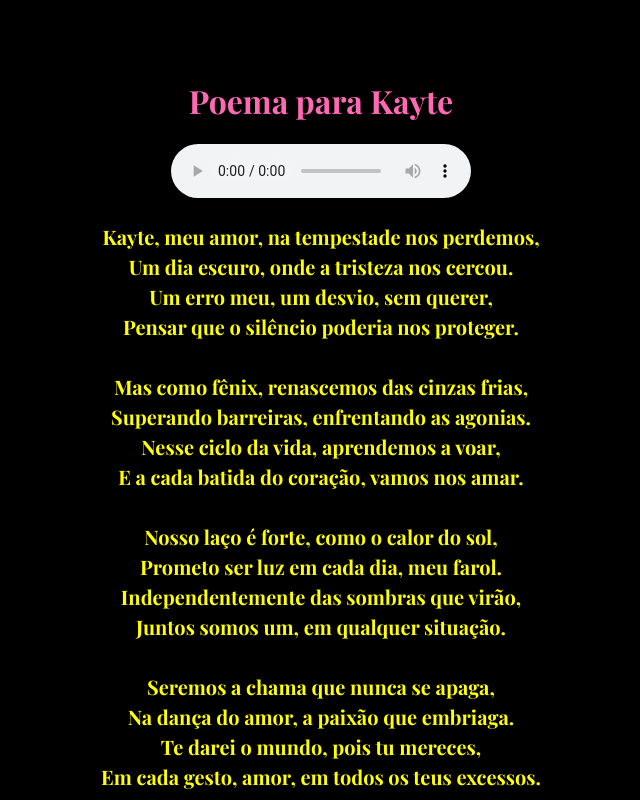
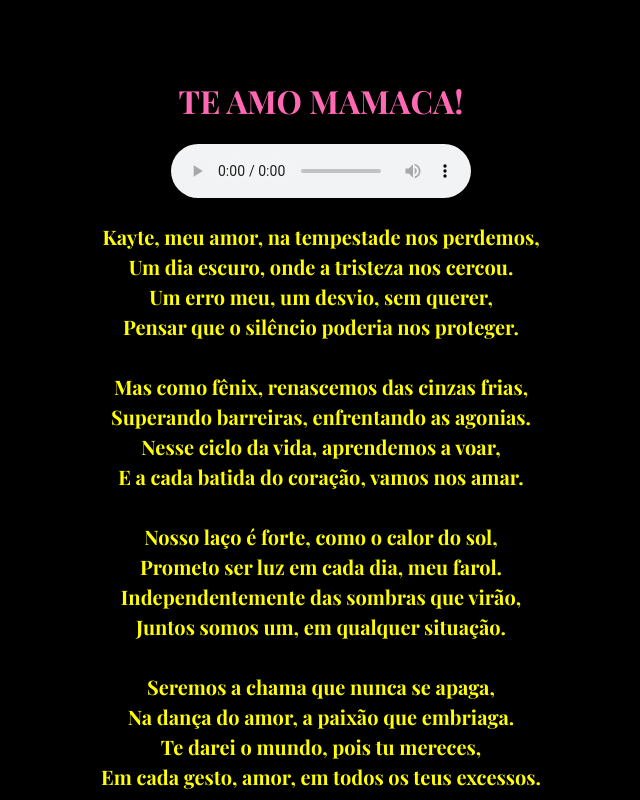
Before and after one commit to Matheusyrion/sempreteamarei, a plain HTML site: page index.html in a window 1280 px wide. Shown: the top 800 px of the page, without its empty margins (319-959 px from the left). Drawn offline with nearby package versions, Linux system fonts and the light colour scheme.

Commit message:
Update index.html

```diff
--- a/index.html
+++ b/index.html
@@ -71,7 +71,7 @@
     </style>
 </head>
 <body>
-    <h1>Poema para Kayte</h1>
+    <h1>TE AMO MAMACA!</h1>
     <audio controls autoplay loop>
         <source src="MUSICA_URL" type="audio/mpeg"> <!-- Substitua MUSICA_URL pelo link da música -->
         Seu navegador não suporta o elemento de áudio.
```
